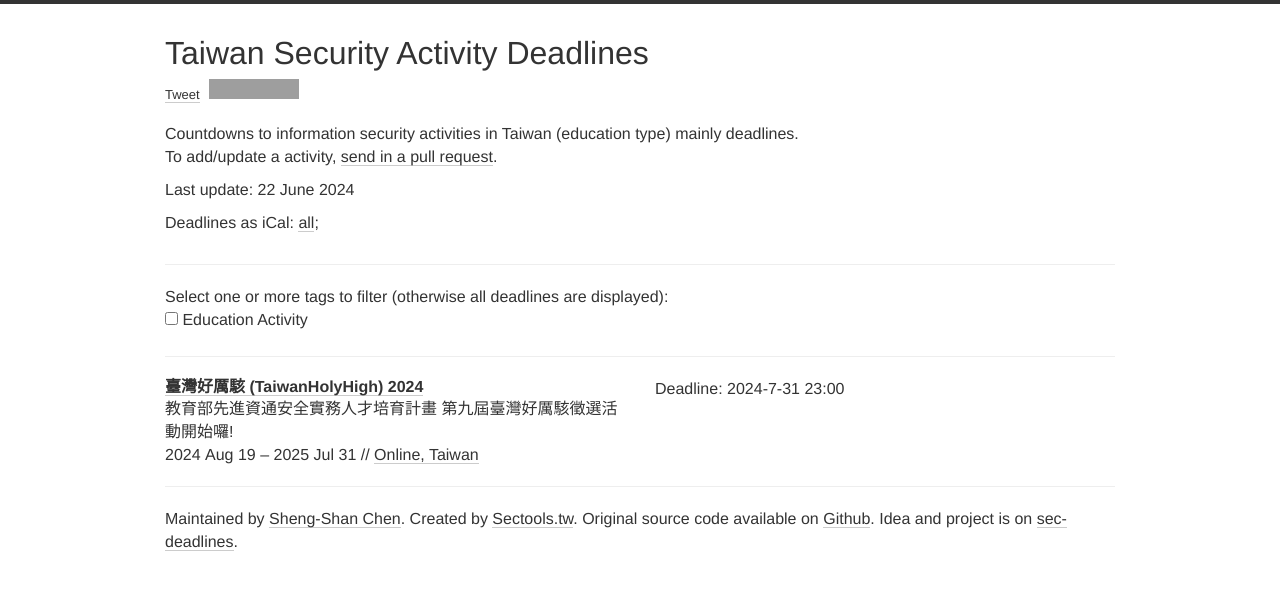
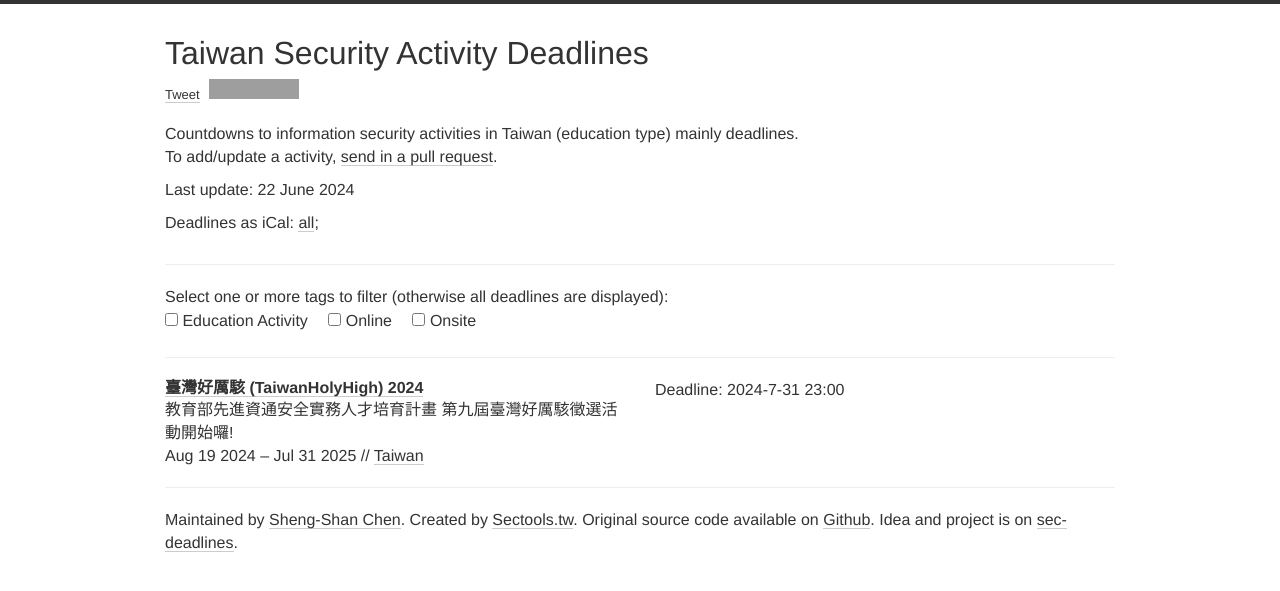
Before and after one commit to stwater20/taiwan-security-deadlines, a Jekyll site: the page built from index.html, in a window 1280 px wide. Shown: the top 591 px of the page. Built offline with Jekyll 4.4.1, drawn with Linux system fonts in a browser that asks for light colours; nearby versions of some CDN libraries; comment, search, counter and statistics services are not loaded; grey boxes are pictures that could not be loaded.

Commit message:
modified some text

```diff
--- a/_data/conferences.yml
+++ b/_data/conferences.yml
@@ -2,10 +2,10 @@
 
 - name: 臺灣好厲駭 (TaiwanHolyHigh)
   year: 2024
-  date: 2024 Aug 19 - 2025 Jul 31
+  date: Aug 19 2024 - Jul 31 2025
   description: 教育部先進資通安全實務人才培育計畫 第九屆臺灣好厲駭徵選活動開始囉!
   link: https://reurl.cc/1v8nRD
   deadline:
     - "2024-7-31 23:00"
-  place: Online, Taiwan
-  tags: [EDU]
+  place: Taiwan
+  tags: [EDU, ONSITE,ONLINE]
--- a/_data/types.yml
+++ b/_data/types.yml
@@ -1,3 +1,9 @@
 ---
 - name: Education Activity
   tag: EDU
+
+- name: Online
+  tag: ONLINE
+
+- name: Onsite
+  tag: ONSITE
```
